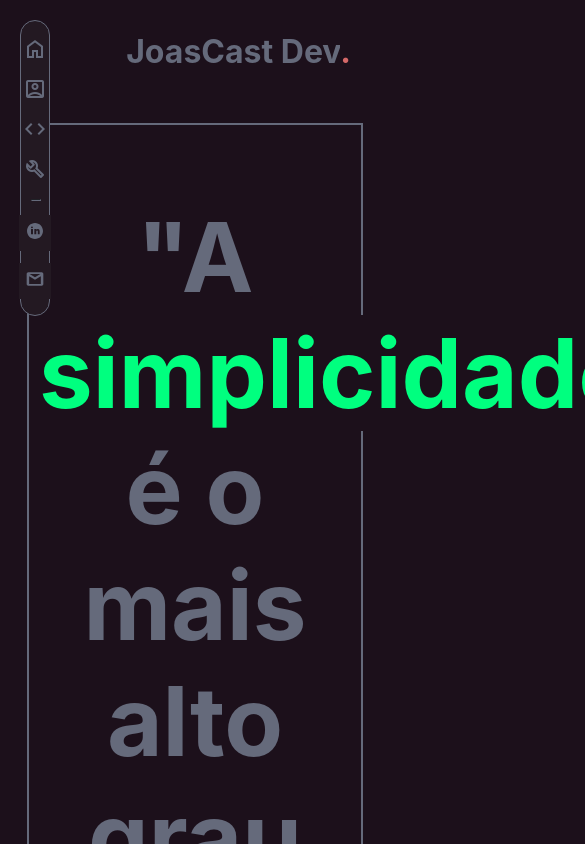
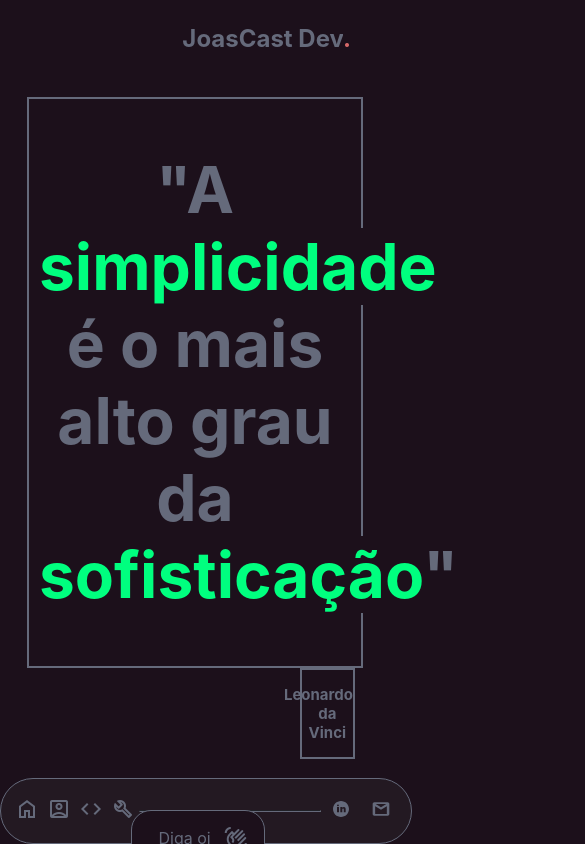
Before and after one commit to JoasCast/portifolio-front-end, a React (Create React App) app: page / in a window 390 px wide. Shown: the top 844 px of the page, 585 px wide, since content can reach past the window. Built offline with nearby package versions, Linux system fonts and the light colour scheme.

Commit message:
responsividade notbook
responsividade notebook final

```diff
--- a/src/components/foother/footer.css
+++ b/src/components/foother/footer.css
@@ -54,3 +54,13 @@
     color: #00FF7F;
     border: 1px solid #00FF7F;
 }
+
+@media (max-width: 1440px) {
+    .footer .content .botao p{
+        margin: 5px 0px;
+    }
+  }
+
+  @media (max-width: 450px) {
+
+  }
--- a/src/components/nav.css
+++ b/src/components/nav.css
@@ -15,7 +15,6 @@
     background-color: #231922;
     margin: 6px;
     color: none;
-    background-color: #231922;
     text-decoration: none;
   }
 
@@ -50,3 +49,45 @@
   .nav .icone:hover{
     scale: 1.4;
   }
+
+  @media (max-width: 1440px) {
+    .nav {
+      width: 1.5%;
+      padding: 0px 8px;
+      margin: 20px 20px;
+    }
+
+    .nav .link{
+      margin: 4px;
+      background-color: none;
+    }
+
+    .nav .active{
+      background-color: #231922;
+      color: #656A7B;
+      border-radius: 20px;
+      margin: 6px;
+    }
+
+    .nav .material-symbols-outlined:hover{
+      font-size: 1.2em;
+      margin: 6px;
+      background-color: #00FF7F;
+      border-radius: 20%;
+      color: #231922;
+    }
+  }
+
+  @media (max-width: 450px) {
+
+    .nav {
+      flex-direction: row;
+      width: 100%;
+      padding: 10px;
+      margin: 0px 0px;
+      border: 1px solid #656A7B;
+      position: fixed;
+      bottom: 0;
+    }
+
+  }
--- a/src/pages/home/home.css
+++ b/src/pages/home/home.css
@@ -89,4 +89,25 @@
     100% {
       transform: rotate(0deg);
     }
-  }
+}
+
+@media (max-width: 1440px) {
+    .home .name{
+        font-size: 1.5em;
+    }
+
+    .home .titulo{
+        font-size: 2em;
+    }
+
+    .home .citacao{
+        width: 82%;
+        font-size: 0.8em;
+
+    }
+
+}
+
+@media (max-width: 450px) {
+
+}
--- a/src/pages/projetos/projetos.css
+++ b/src/pages/projetos/projetos.css
@@ -19,14 +19,13 @@
 }
 
 .projetos .linha .card{
-    width: 40%;
-    margin: 2% 0;
+    width: 37%;
 }
 
 .projetos .linha .card img{
     width: 500px;
     height: 500px;
-    padding: 4%;
+    margin: 4% 0%;
     border-radius: 10%;
 }
 
@@ -66,5 +65,35 @@
     transform: scale(1.2);
     border: 1px solid #00FF7F;
     color: #00FF7F;
+}
+
+@media (max-width: 1440px) {
+    .projetos .linha .card{
+        width: 40%;
+    }
+
+    .projetos .linha .card img{
+        width: 400px;
+        height: 400px;
+    }
+
+    .projetos .linha .card .footer{
+        width: 86%;
+        font-size: 0.8em;
+        margin: 0%;
+    }
+
+    .projetos .linha .card .footer .botao{
+        width: 28%;
+        height: 30px;
+        font-size: smaller;
+    }
+
+    .projetos .linha .card .footer .botao p{
+        margin: 0;
+    }
+}
+
+@media (max-width: 450px) {
 
 }
--- a/src/pages/projetos/projetos.jsx
+++ b/src/pages/projetos/projetos.jsx
@@ -5,6 +5,9 @@ import estagio from '../../Assets/e-stágio.png'
 
 function Projetos() {
 
+    function alerta(){
+        return window.alert("Em manutenção")
+    }
 
     return(
 
@@ -38,7 +41,7 @@ function Projetos() {
                     <div className="footer">
                         <div className="content">
                             <h1>E-comerce</h1>
-                            <button className="botao">
+                            <button className="botao" onClick={alerta}>
                                 <p>view project</p>
                                 <span class="material-symbols-outlined">arrow_outward</span>
                             </button>
```
